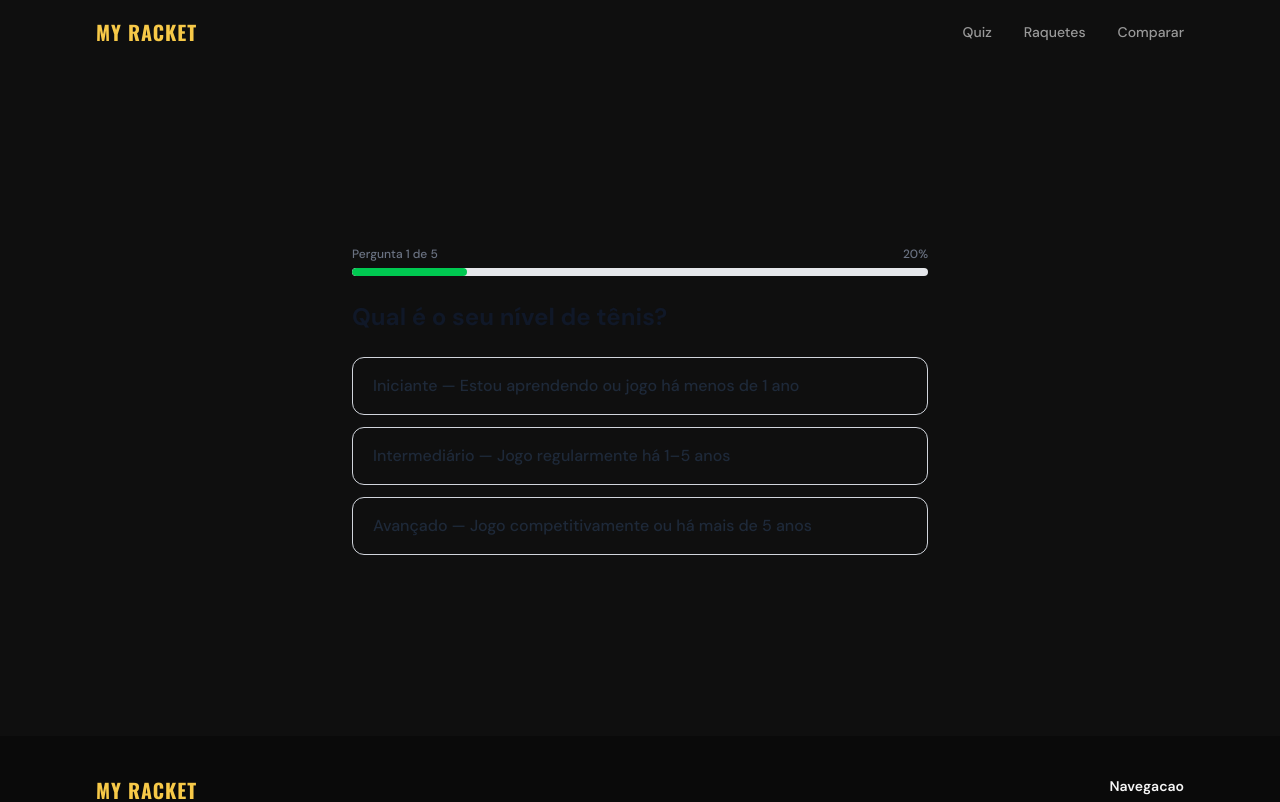
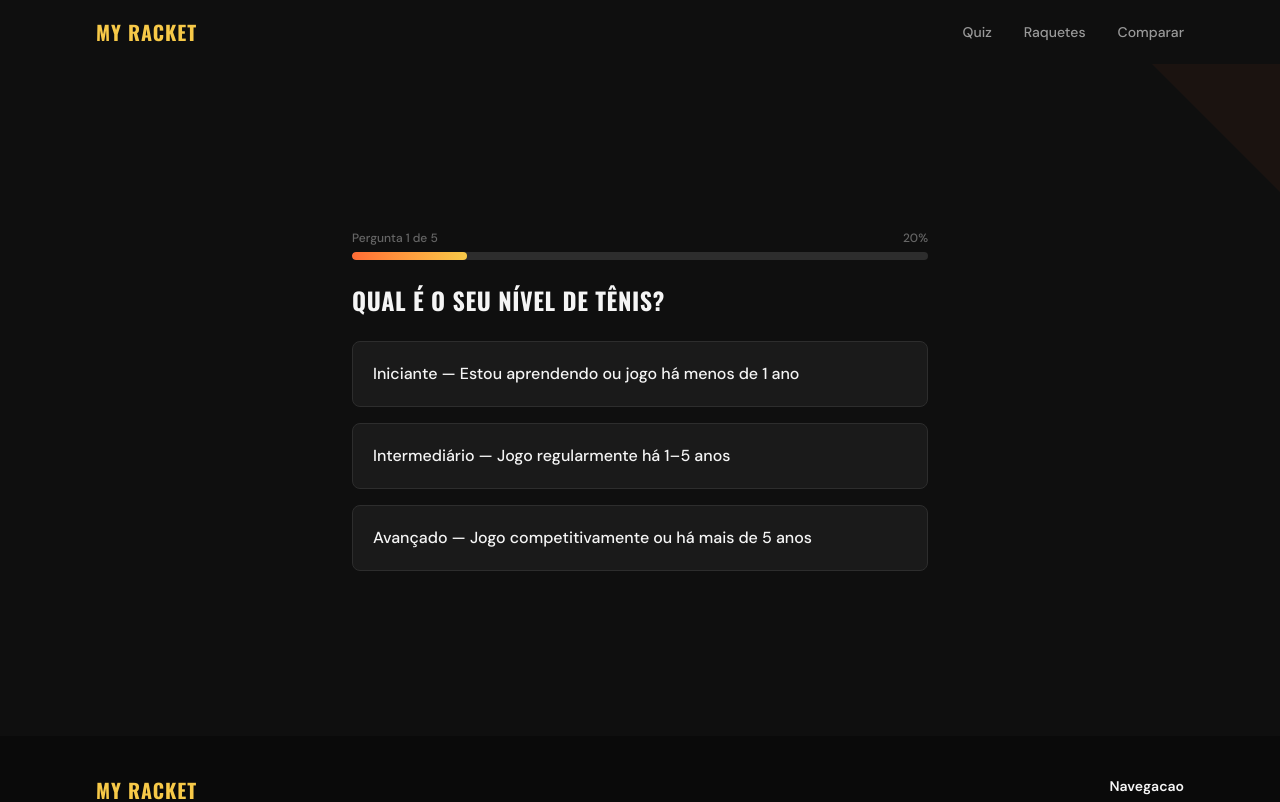
Before and after one commit to Arthurandradens/my-racket, a Next.js app: page /quiz in a window 1280 px wide. Shown: the top 802 px of the page. Built offline with nearby package versions, Linux system fonts and the light colour scheme.

Commit message:
fix: quiz colors now visible on dark background + improved touch targets

```diff
--- a/src/app/quiz/page.tsx
+++ b/src/app/quiz/page.tsx
@@ -19,7 +19,6 @@ export default function QuizPage() {
   function handleAnswer(questionId: string, value: string) {
     let updatedAnswers: Partial<QuizAnswers>;
 
-    // Handle tech_preferences_* questions — merge into tech_preferences object
     if (questionId.startsWith("tech_preferences_")) {
       const key = questionId.replace("tech_preferences_", "") as keyof import("@/lib/types").TechPreferences;
       const prevTechPrefs = answers.tech_preferences ?? { weight: "media", balance: "equilibrada", stiffness: "media" };
@@ -42,7 +41,6 @@ export default function QuizPage() {
 
     const nextIndex = stepIndex + 1;
     if (nextIndex >= totalSteps) {
-      // Last question — store answers and navigate to results
       sessionStorage.setItem("quizAnswers", JSON.stringify(updatedAnswers));
       router.push("/resultado");
     } else {
@@ -51,8 +49,13 @@ export default function QuizPage() {
   }
 
   return (
-    <div className="min-h-[calc(100vh-8rem)] flex items-center justify-center px-4 py-12">
-      <div className="w-full max-w-xl">
+    <div className="min-h-[calc(100vh-8rem)] flex items-center justify-center px-4 py-12 relative">
+      {/* Subtle diagonal decoration */}
+      <div
+        className="absolute top-0 right-0 w-32 h-32 bg-primary/10 opacity-50"
+        style={{ clipPath: "polygon(100% 0, 0 0, 100% 100%)" }}
+      />
+      <div className="w-full max-w-xl relative z-10">
         <QuizStep
           question={currentQuestion}
           currentStep={stepIndex + 1}
--- a/src/components/QuizStep.tsx
+++ b/src/components/QuizStep.tsx
@@ -19,31 +19,31 @@ export default function QuizStep({
     <div className="flex flex-col gap-6 w-full max-w-xl mx-auto">
       {/* Progress bar */}
       <div className="flex flex-col gap-1.5">
-        <div className="flex justify-between text-xs text-gray-500 font-medium">
+        <div className="flex justify-between text-xs text-text-muted font-medium">
           <span>Pergunta {currentStep} de {totalSteps}</span>
           <span>{progressPct}%</span>
         </div>
-        <div className="w-full bg-gray-200 rounded-full h-2 overflow-hidden">
+        <div className="w-full bg-surface rounded-full h-2 overflow-hidden">
           <div
-            className="bg-green-500 h-2 rounded-full transition-all duration-300"
+            className="h-2 rounded-full bg-gradient-to-r from-primary to-accent transition-all duration-300"
             style={{ width: `${progressPct}%` }}
           />
         </div>
       </div>
 
       {/* Question */}
-      <h2 className="text-xl sm:text-2xl font-bold text-gray-900 leading-snug">
+      <h2 className="font-display text-xl sm:text-2xl font-bold text-text uppercase tracking-wide leading-snug">
         {question.text}
       </h2>
 
       {/* Options */}
-      <div className="flex flex-col gap-3">
+      <div className="flex flex-col gap-4">
         {question.options.map((option) => (
           <button
             key={option.value}
             type="button"
             onClick={() => onAnswer(question.id, option.value)}
-            className="w-full text-left border border-gray-300 rounded-xl px-5 py-4 text-gray-800 font-medium hover:border-green-500 hover:bg-green-50 hover:text-green-800 transition-colors focus:outline-none focus:ring-2 focus:ring-green-400"
+            className="w-full text-left bg-bg-elevated border border-surface rounded-lg px-5 py-5 text-text font-medium hover:border-primary hover:shadow-[0_0_15px_rgba(255,107,53,0.15)] transition-all duration-300 focus:outline-none focus:ring-2 focus:ring-primary"
           >
             {option.label}
           </button>
```
